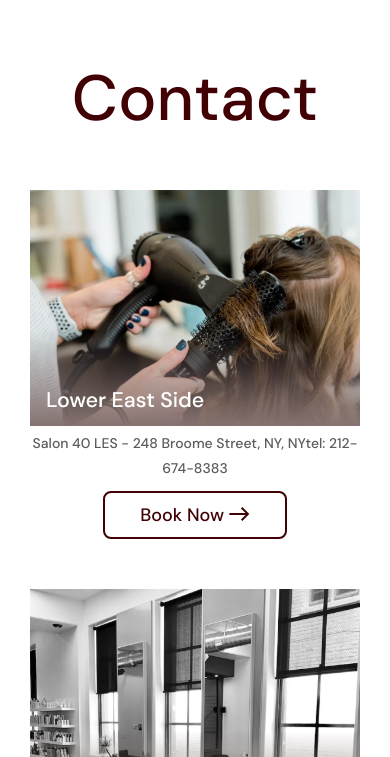
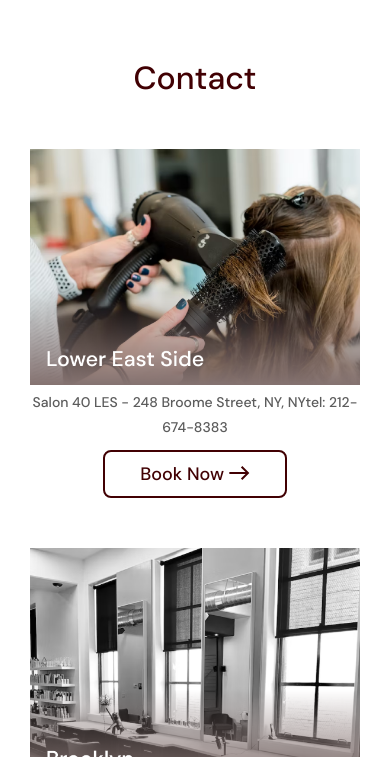
Before and after one commit to The-Just-Project-Group6/Hairdresser-Website, a plain HTML site: page contact.html in a window 390 px wide. Shown: the part 87-844 px from the top of the page. Drawn offline with Linux system fonts and the light colour scheme.

Commit message:
font-size mobile changed to rem

```diff
--- a/style.css
+++ b/style.css
@@ -660,9 +660,10 @@ form svg{
     gap: 50px;
 }
 
-.c-content h1 {
-    font-size: 32px;
+#contact h1 {
+    font-size: 2rem;
 }
+
 
 .c-left, .c-right {
     width: 100%;
@@ -692,7 +693,7 @@ form svg{
 
 
 #team-page h1 {
-    font-size: 32px;
+    font-size: 2rem;
 }
 
 #team-page .t-subtex {
```
